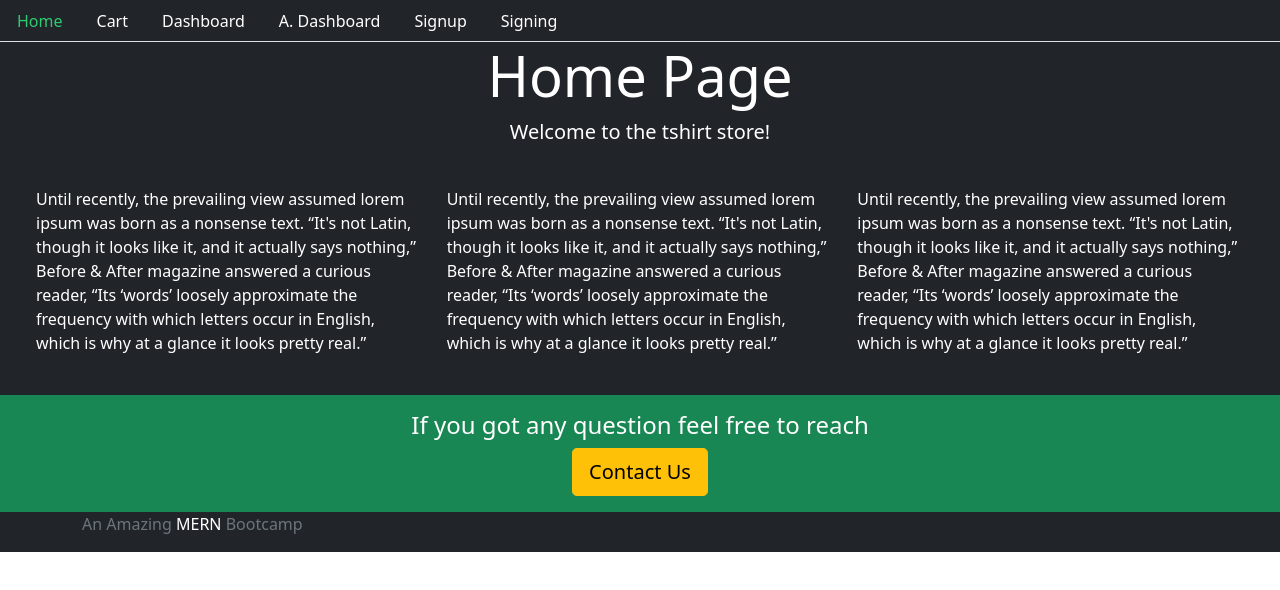
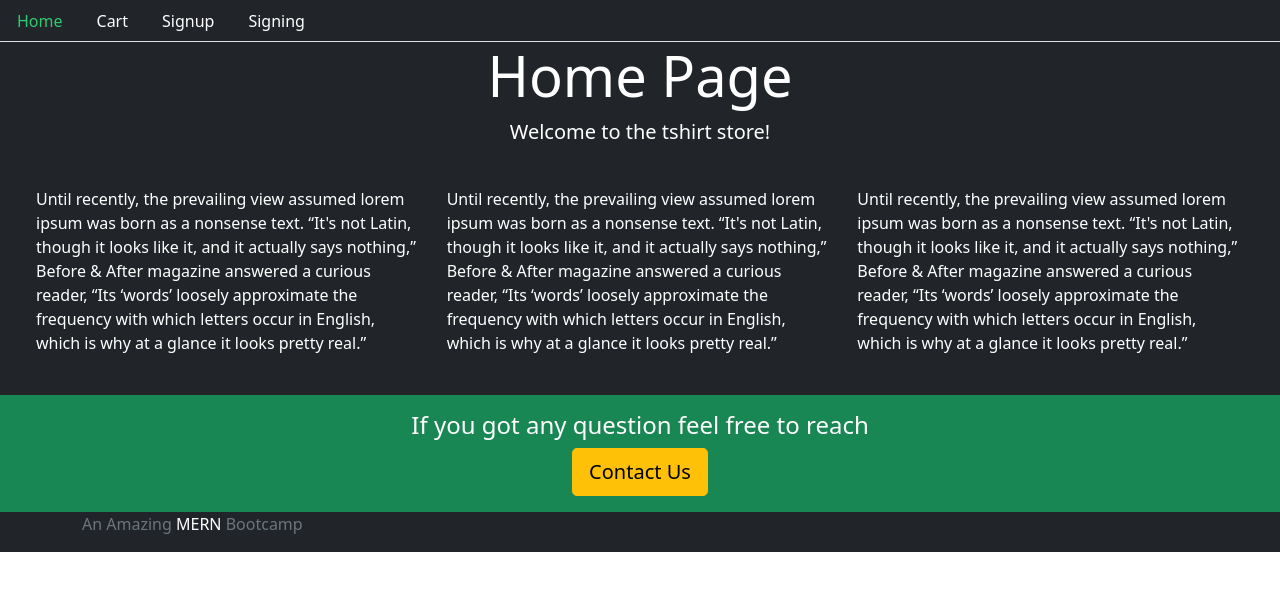
Before and after one commit to jignesh-25/Tshirt-Frontend, a React (Create React App) app: page / in a window 1280 px wide. Shown: the top 590 px of the page. Built offline with nearby package versions, Linux system fonts and the light colour scheme.

Commit message:
Section 15 -> 04 Protect the admin dashboard

```diff
--- a/src/core/Menu.js
+++ b/src/core/Menu.js
@@ -35,15 +35,18 @@ const Menu = ({ history }) => {
             Cart
           </Link>
         </li>
+        {isAuthenticated() && isAuthenticated().user.role === 0 && (
           <li className="nav-item">
             <Link
               style={currentTab(history, "/user/dashboard")}
               className="nav-link"
               to="/user/dashboard"
             >
-            Dashboard
+              U.  Dashboard
             </Link>
           </li>
+        )}
+        {isAuthenticated() && isAuthenticated().user.role === 1 && (
           <li className="nav-item">
             <Link
               style={currentTab(history, "/admin/dashboard")}
@@ -53,6 +56,7 @@ const Menu = ({ history }) => {
               A. Dashboard
             </Link>
           </li>
+        )}
         {!isAuthenticated() && (
           <Fragment>
             <li className="nav-item">
--- a/src/user/Signin.js
+++ b/src/user/Signin.js
@@ -38,7 +38,6 @@ const Signin = () => {
   };
 
   const performRedirect = () => {
-    //TODO: do a redirect here
     if (didRedirect) {
       if (user && user.role === 1) {
         return <Redirect to="/admin/dashboard" />;
```
Lines whose indentation alone changed are shown as unchanged.
